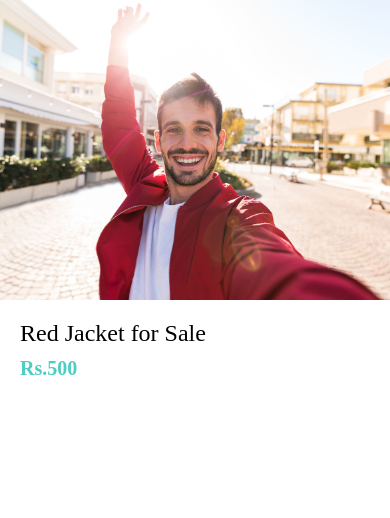
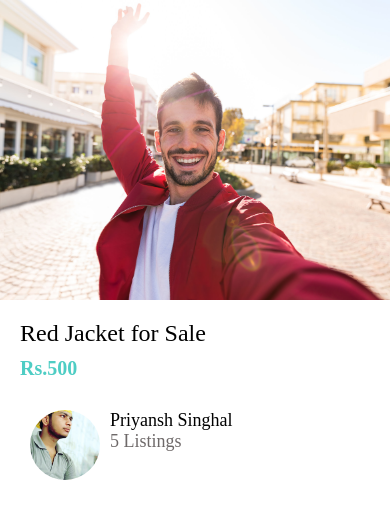
Before and after one commit to priyansh18/React-Native, a React Native app in the folder DoneWithIt/: screen / in a window 390 px wide. Shown: the top 518 px of the page. Built offline with nearby package versions, Linux system fonts and the light colour scheme.

Commit message:
Building the ListItem Component

```diff
--- /dev/null
+++ b/DoneWithIt/app/components/ListItem.js
@@ -0,0 +1,36 @@
+import React from "react";
+import { View, StyleSheet, Image } from "react-native";
+import AppText from "./AppText";
+import colors from '../config/colors'
+
+function ListItem({ image, title, subTitle }) {
+  return (
+    <View style={styles.container}>
+      <Image style={styles.image} source={image} />
+      <View>
+        <AppText style={styles.title}>{title}</AppText>
+        <AppText style={styles.subTitle}>{subTitle}</AppText>
+      </View>
+    </View>
+  );
+}
+
+const styles = StyleSheet.create({
+  container: {
+    flexDirection: "row",
+  },
+  image: {
+    width: 70,
+    height: 70,
+    borderRadius: 35,
+    marginRight: 10,
+  },
+  title:{
+    fontWeight:500,
+  },
+  subTitle:{
+    color:colors.medium
+  }
+});
+
+export default ListItem;
--- a/DoneWithIt/app/components/ListingDetailsScreen.js
+++ b/DoneWithIt/app/components/ListingDetailsScreen.js
@@ -2,6 +2,7 @@
 import { View, Image, StyleSheet } from "react-native";
 import AppText from "./AppText";
 import colors from "../config/colors";
+import ListItem from "./ListItem";
 
 function ListingDetailsScreen(params) {
   return (
@@ -10,6 +11,13 @@
       <View style={styles.detailsContainer}>
         <AppText style={styles.title}>Red Jacket for Sale</AppText>
         <AppText style={styles.price}>Rs.500</AppText>
+        <View style={styles.userContainer}>
+          <ListItem
+            image={require("../assets/priyansh.jpg")}
+            title="Priyansh Singhal"
+            subTitle="5 Listings"
+          />
+        </View>
       </View>
     </View>
   );
@@ -33,6 +41,10 @@
     fontSize: 24,
     fontWeight: "500",
   },
+  userContainer: {
+    marginLeft: 10,
+    marginTop: 20,
+  },
 });
 
 export default ListingDetailsScreen;
--- a/DoneWithIt/app/config/colors.js
+++ b/DoneWithIt/app/config/colors.js
@@ -3,4 +3,5 @@
   secondary: "#4ecdc4",
   black: "#000",
   white: "#fff",
+  medium:"#6e6969"
 };
```
Also changed, not shown: DoneWithIt/app/assets/priyansh.jpg (added).
